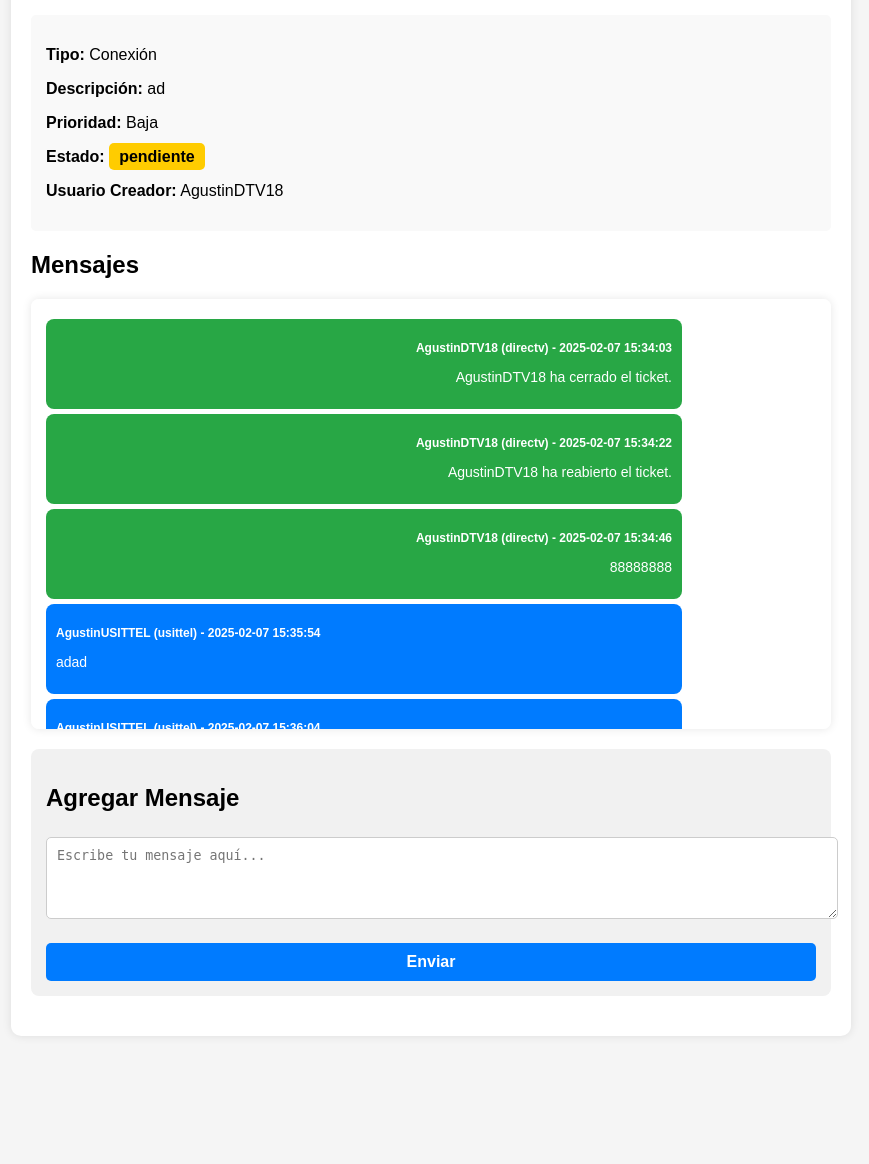
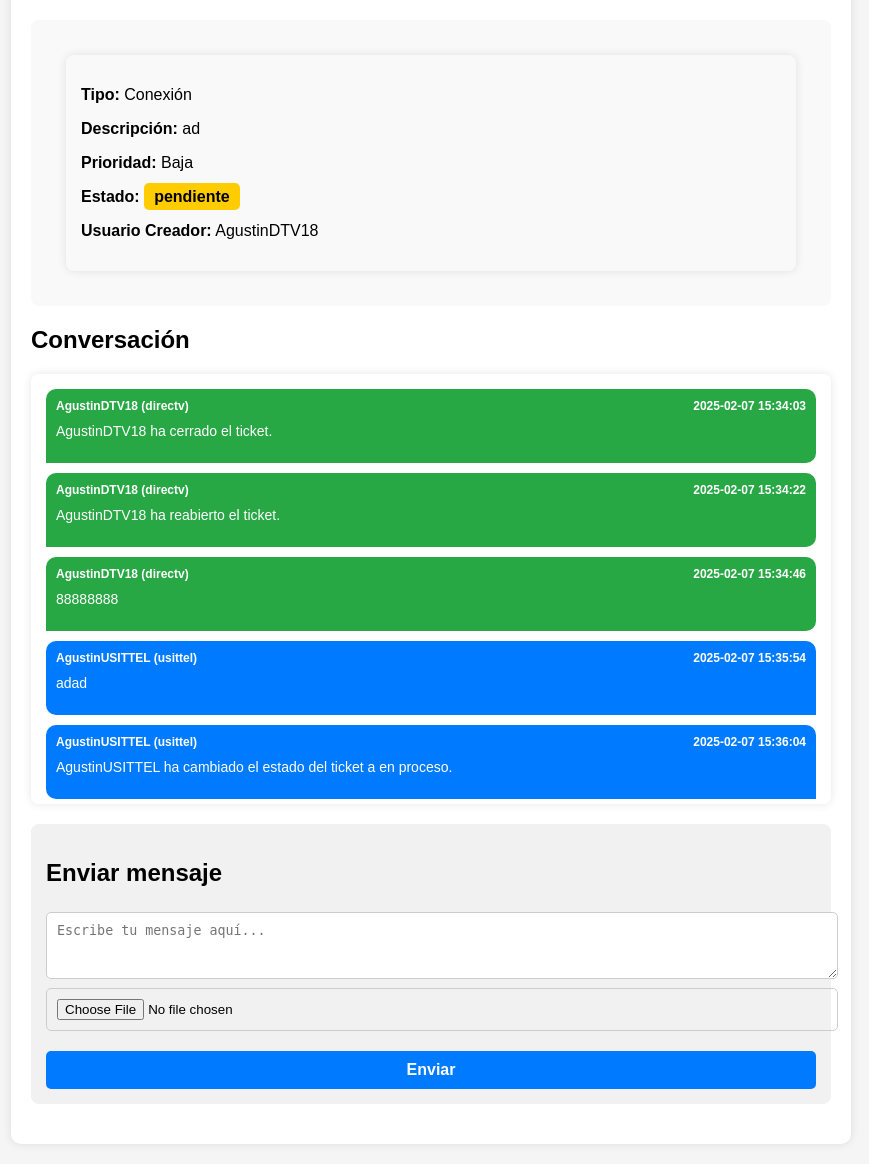
Before and after one commit to agustinSC2034/Tickets, a Flask app: page /ticket/83 in a window 1280 px wide. Shown: the part 240-1404 px from the top of the page, without its empty margins (209-1078 px from the left). Before the commit the page ends 1221 px from the top, so only its background shows below. Run offline with Flask 3, Linux system fonts and the light colour scheme; the visitor is signed in with stand-in values (Sample User, id 1); data comes from the database, SQL or seed files in the repository; both versions use the stored data as it was after the commit.

Commit message:
adjuntos
adad

```diff
--- a/app.py
+++ b/app.py
@@ -6,12 +6,8 @@ from flask import Response
 from werkzeug.security import check_password_hash
 from flask_login import LoginManager, UserMixin, login_user, login_required, logout_user, current_user
 from werkzeug.security import generate_password_hash, check_password_hash
-
+from flask import send_from_directory
 from flask_mail import Mail, Message
-
-
-
-
 
 # Conexión a la base de datos
 def get_db_connection():
@@ -152,13 +148,26 @@ def view_ticket(id):
     return render_template('view_ticket.html', ticket=ticket, messages=messages, current_user=current_user)
 
 # Ruta para agregar un mensaje a un ticket
+import os
+from werkzeug.utils import secure_filename
+
+# Configurar carpeta de almacenamiento
+UPLOAD_FOLDER = 'uploads'
+ALLOWED_EXTENSIONS = {'png', 'jpg', 'jpeg', 'pdf'}
+
+app.config['UPLOAD_FOLDER'] = UPLOAD_FOLDER
+
+# Verificar si el archivo es válido
+def allowed_file(filename):
+    return '.' in filename and filename.rsplit('.', 1)[1].lower() in ALLOWED_EXTENSIONS
+
+# Modificar la función de agregar mensajes
 @app.route('/add_message/<int:ticket_id>', methods=['POST'])
 @login_required
 def add_message(ticket_id):
     mensaje = request.form.get('mensaje')
-
-    if not mensaje:
-        return "Error: El mensaje no puede estar vacío.", 400
+    archivo = request.files.get('archivo')
+    archivo_nombre = None
 
     conn = get_db_connection()
     ticket = conn.execute('SELECT * FROM tickets WHERE id = ?', (ticket_id,)).fetchone()
@@ -168,22 +177,27 @@ def add_message(ticket_id):
         flash("El ticket no existe.", "error")
         return redirect(url_for('tickets'))
 
-    # Insertar el mensaje en la base de datos
+    # Guardar archivo si se sube uno válido
+    if archivo and allowed_file(archivo.filename):
+        archivo_nombre = secure_filename(archivo.filename)
+        archivo.save(os.path.join(app.config['UPLOAD_FOLDER'], archivo_nombre))
+
+    # Insertar el mensaje en la base de datos con el archivo adjunto
     conn.execute(
-        'INSERT INTO messages (ticket_id, usuario, rol, mensaje, fecha) VALUES (?, ?, ?, ?, CURRENT_TIMESTAMP)',
-        (ticket_id, current_user.username, current_user.role, mensaje)
+        'INSERT INTO messages (ticket_id, usuario, rol, mensaje, archivo_adjunto, fecha) VALUES (?, ?, ?, ?, ?, CURRENT_TIMESTAMP)',
+        (ticket_id, current_user.username, current_user.role, mensaje, archivo_nombre)
     )
+    conn.commit()
 
-    # Determinar destinatarios
+    # Notificar a la otra empresa
     if current_user.role == 'usittel':
         destinatarios = [row['email'] for row in conn.execute("SELECT email FROM users WHERE role = 'directv'").fetchall()]
     else:
         destinatarios = [row['email'] for row in conn.execute("SELECT email FROM users WHERE role = 'usittel'").fetchall()]
 
-    conn.commit()
-    conn.close()  # 🔥 CERRAMOS DESPUÉS DE OBTENER LOS DESTINATARIOS 🔥
+    conn.close()
 
-    # Enviar correos a todos los destinatarios
+    # Enviar correo a todos los destinatarios
     asunto = f"Nuevo mensaje en el Ticket #{ticket_id}"
     mensaje_correo = f"El usuario {current_user.username} ha agregado un mensaje en el ticket #{ticket_id}:\n\n{mensaje}"
 
@@ -192,6 +206,7 @@ def add_message(ticket_id):
 
     flash("Mensaje enviado correctamente.", "success")
     return redirect(url_for('view_ticket', id=ticket_id))
+
 
 
 
@@ -649,9 +664,24 @@ def activate_user(id):
 
 
 
+from flask import send_from_directory
 
 
 
+# Configurar carpeta de almacenamiento
+UPLOAD_FOLDER = 'uploads'
+ALLOWED_EXTENSIONS = {'png', 'jpg', 'jpeg', 'pdf'}
+
+app.config['UPLOAD_FOLDER'] = UPLOAD_FOLDER
+
+# Crear la carpeta 'uploads' si no existe
+if not os.path.exists(UPLOAD_FOLDER):
+    os.makedirs(UPLOAD_FOLDER)
+
+
+@app.route('/uploads/<filename>')
+def download_file(filename):
+    return send_from_directory(app.config['UPLOAD_FOLDER'], filename)
 
 
 def send_email(to, subject, message):
@@ -664,7 +694,5 @@ def send_email(to, subject, message):
         print(f"Error al enviar correo: {e}")
 
 
-
-
 if __name__ == '__main__':
     app.run(debug=True)
--- a/static/styles.css
+++ b/static/styles.css
@@ -348,11 +348,6 @@ td {
 
 .btn-pagination:hover {
     background-color: #0056b3;
-}
-
-/* Estilo del texto del mensaje */
-.message-text {
-    font-size: 14px;
 }
 
 /* Estilo de los mensajes */
@@ -750,101 +745,12 @@ th, td {
     background: #138496;
 }
 
-/* Contenedor principal */
-.container-ticket {
-    max-width: 800px;
-    margin: 20px auto;
-    padding: 20px;
-    background: white;
-    border-radius: 10px;
-    box-shadow: 0 0 10px rgba(0, 0, 0, 0.1);
-}
-
-/* Header del ticket */
-.ticket-header {
-    display: flex;
-    justify-content: space-between;
-    align-items: center;
-    margin-bottom: 15px;
-}
-
-/* Información del ticket */
-.ticket-info {
-    padding: 15px;
-    background: #f9f9f9;
-    border-radius: 5px;
-    margin-bottom: 20px;
-}
 
 /* Estados de los tickets */
 .estado {
     font-weight: bold;
     padding: 5px 10px;
     border-radius: 5px;
-}
-
-.estado-pendiente {
-    background: #ffcc00;
-    color: black;
-}
-
-.estado-en-proceso {
-    background: #007bff;
-    color: white;
-}
-
-.estado-cerrado {
-    background: #dc3545;
-    color: white;
-}
-
-/* Chat */
-.chat-container {
-    background: #ffffff;
-    padding: 15px;
-    border-radius: 8px;
-    box-shadow: 0 0 10px rgba(0, 0, 0, 0.1);
-    max-height: 400px;
-    overflow-y: auto;
-}
-
-/* Mensajes diferenciados */
-.usittel-message {
-    background: #007bff;
-    color: white;
-    padding: 10px;
-    border-radius: 8px;
-    margin: 5px 0;
-    text-align: left;
-}
-
-.directv-message {
-    background: #28a745;
-    color: white;
-    padding: 10px;
-    border-radius: 8px;
-    margin: 5px 0;
-    text-align: right;
-}
-
-/* Formulario de mensajes */
-.message-form {
-    padding: 15px;
-    background: #f1f1f1;
-    border-radius: 8px;
-    margin-top: 20px;
-}
-
-.message-form textarea {
-    width: 100%;
-    border-radius: 5px;
-}
-
-/* Contenedor de acciones */
-.actions-container {
-    display: flex;
-    justify-content: space-around;
-    margin-top: 20px;
 }
 
 /* Botones */
@@ -893,3 +799,135 @@ th, td {
     padding: 10px;
     border-radius: 5px;
 }
+
+/* Contenedor principal */
+.container-ticket {
+    max-width: 800px;
+    margin: 20px auto;
+    padding: 20px;
+    background: white;
+    border-radius: 10px;
+    box-shadow: 0 0 10px rgba(0, 0, 0, 0.1);
+}
+
+/* Header */
+.ticket-header {
+    display: flex;
+    justify-content: space-between;
+    align-items: center;
+    margin-bottom: 20px;
+}
+
+/* Información del ticket */
+.ticket-info {
+    background: #f9f9f9;
+    padding: 15px;
+    border-radius: 8px;
+    margin-bottom: 20px;
+}
+
+/* Estados */
+.estado {
+    font-weight: bold;
+    padding: 5px 10px;
+    border-radius: 5px;
+}
+
+.estado-pendiente {
+    background: #ffcc00;
+    color: black;
+}
+
+.estado-en-proceso {
+    background: #007bff;
+    color: white;
+}
+
+.estado-cerrado {
+    background: #dc3545;
+    color: white;
+}
+
+/* Chat */
+.chat-section {
+    margin-top: 20px;
+}
+
+.chat-container {
+    background: white;
+    padding: 15px;
+    border-radius: 8px;
+    box-shadow: 0 0 10px rgba(0, 0, 0, 0.1);
+    max-height: 400px;
+    overflow-y: auto;
+}
+
+/* Mensajes */
+.message-box {
+    padding: 10px;
+    border-radius: 10px;
+    margin-bottom: 10px;
+}
+
+.message-header {
+    display: flex;
+    justify-content: space-between;
+    font-size: 12px;
+    font-weight: bold;
+}
+
+.usittel-message {
+    background: #007bff;
+    color: white;
+    border-radius: 10px 10px 0 10px;
+}
+
+.directv-message {
+    background: #28a745;
+    color: white;
+    border-radius: 10px 10px 10px 0;
+}
+
+.message-text {
+    margin-top: 5px;
+    font-size: 14px;
+}
+
+/* Formulario */
+.message-form {
+    margin-top: 20px;
+    padding: 15px;
+    background: #f1f1f1;
+    border-radius: 8px;
+}
+
+.message-form textarea {
+    width: 100%;
+    padding: 10px;
+    border-radius: 5px;
+}
+
+/* Acciones */
+.actions-container {
+    display: flex;
+    justify-content: space-around;
+    margin-top: 20px;
+}
+
+
+
+/* Estilos para archivos adjuntos en el chat */
+.message-attachment {
+    margin-top: 5px;
+    font-size: 14px;
+}
+
+.message-attachment a {
+    color: #007bff;
+    font-weight: bold;
+    text-decoration: none;
+}
+
+.message-attachment a:hover {
+    text-decoration: underline;
+}
--- a/templates/view_ticket.html
+++ b/templates/view_ticket.html
@@ -14,6 +14,7 @@
 
     <!-- Información del Ticket -->
     <div class="ticket-info">
+        <div class="ticket-details">
             <p><strong>Tipo:</strong> {{ ticket['tipo'] }}</p>
             <p><strong>Descripción:</strong> {{ ticket['descripcion'] }}</p>
             <p><strong>Prioridad:</strong> {{ ticket['prioridad'] }}</p>
@@ -25,24 +26,40 @@
             <p><strong>Usuario Asignado:</strong> {{ ticket['usuario_asignado'] }}</p>
             {% endif %}
         </div>
+    </div>
 
     <!-- Mensajes estilo chat -->
-    <h2>Mensajes</h2>
+    <div class="chat-section">
+        <h2>Conversación</h2>
         <div class="chat-container">
             {% for message in messages %}
-        <div class="message {% if message['rol'] == 'usittel' %}usittel-message{% else %}directv-message{% endif %}">
-            <p class="message-user"><strong>{{ message['usuario'] }} ({{ message['rol'] }})</strong> - {{ message['fecha'] }}</p>
+            <div class="message-box {% if message['rol'] == 'usittel' %}usittel-message{% else %}directv-message{% endif %}">
+                <div class="message-header">
+                    <span class="message-user">{{ message['usuario'] }} ({{ message['rol'] }})</span>
+                    <span class="message-date">{{ message['fecha'] }}</span>
+                </div>
                 <p class="message-text">{{ message['mensaje'] }}</p>
+
+                <!-- Mostrar archivo adjunto si existe -->
+                {% if message['archivo_adjunto'] %}
+                <p class="message-attachment">
+                    📎 <a href="{{ url_for('download_file', filename=message['archivo_adjunto']) }}" target="_blank">
+                        Ver archivo adjunto
+                    </a>
+                </p>
+                {% endif %}
             </div>
             {% endfor %}
         </div>
+    </div>
 
-    <!-- Formulario para agregar mensajes -->
+    <!-- Formulario para agregar mensajes con archivos adjuntos -->
     {% if ticket['estado'].lower() != 'cerrado' %}
     <div class="message-form">
-        <h2>Agregar Mensaje</h2>
-        <form method="POST" action="{{ url_for('add_message', ticket_id=ticket['id']) }}">
-            <textarea name="mensaje" rows="4" required placeholder="Escribe tu mensaje aquí..."></textarea><br>
+        <h2>Enviar mensaje</h2>
+        <form method="POST" action="{{ url_for('add_message', ticket_id=ticket['id']) }}" enctype="multipart/form-data">
+            <textarea name="mensaje" rows="3" required placeholder="Escribe tu mensaje aquí..."></textarea>
+            <input type="file" name="archivo">
             <button type="submit" class="btn-action">Enviar</button>
         </form>
     </div>
```
Also changed, not shown: database.db, uploads/40porcientooff.png (added). Lines whose indentation alone changed are shown as unchanged.
